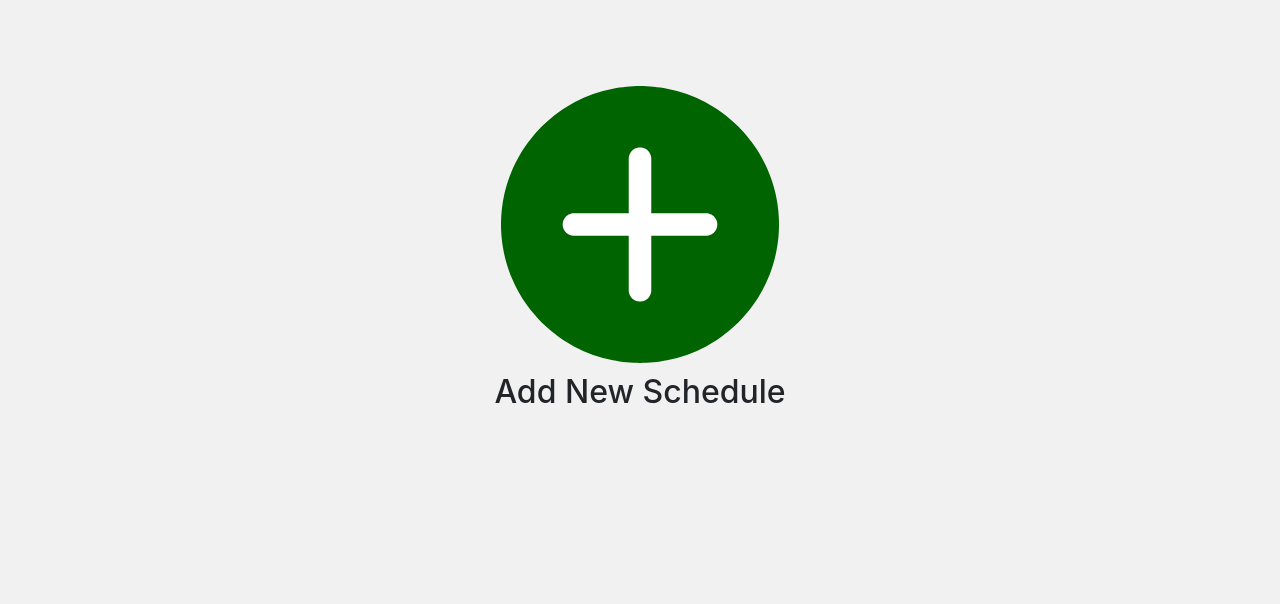
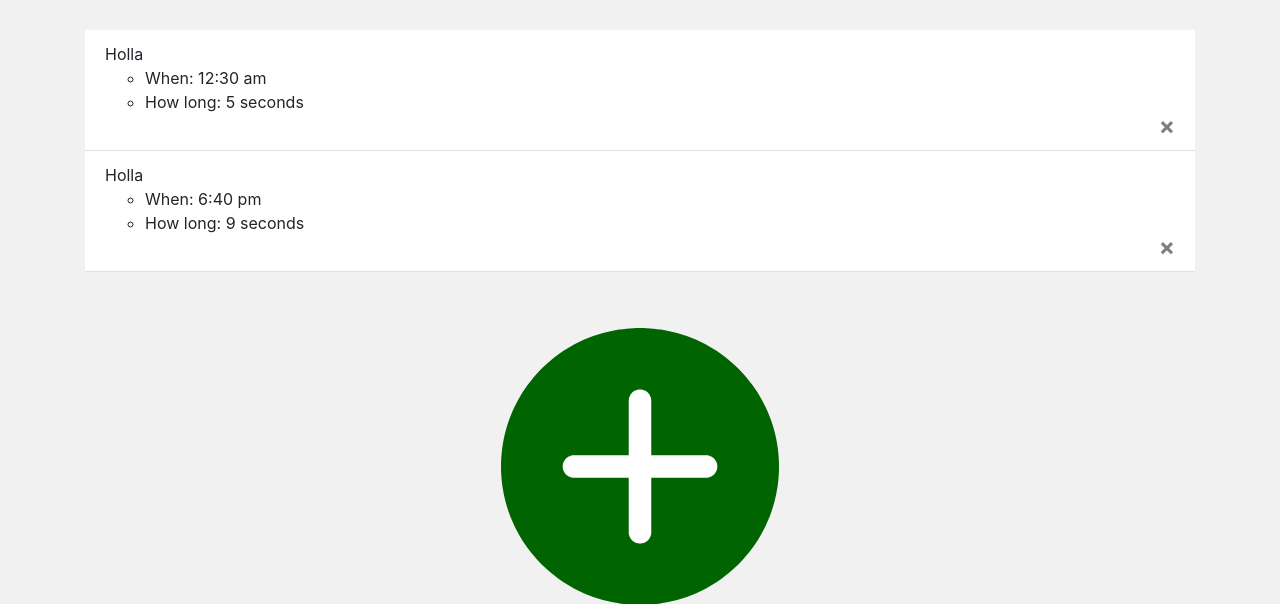
Before and after one commit to chris101wow/rst, a Flask app: page /schedules in a window 1280 px wide. Shown: the part 56-660 px from the top of the page. Run offline with Flask 3, Linux system fonts and the light colour scheme; a user stored in the database is signed in; some libraries are stand-ins or nearby versions.

Commit message:
almost done

```diff
--- a/website/models.py
+++ b/website/models.py
@@ -9,6 +9,8 @@ class Schedule(db.Model):
     duration = db.Column(db.Integer)
     timeh = db.Column(db.Integer)
     timem = db.Column(db.Integer)
+    timeh12 = db.Column(db.Integer)
+    per_of_day =db.Column(db.String(10))
     user_id = db.Column(db.Integer, db.ForeignKey('user.id'))
 
 
--- a/website/templates/schedule.html
+++ b/website/templates/schedule.html
@@ -5,7 +5,25 @@
     You Have No Schedules.
 </h1>
 {% endif%}
+<ul class="list-group list-group-flush" id="notes">
+{% for sched in user.Schedule %}
+  <li class="list-group-item">
+    {{ sched.name }}
+    <ul>
+        <li>
+            When: {{sched.timeh12}}:{{sched.timem}} {{sched.per_of_day}}
+        </li>
+        <li>
+            How long: {{sched.duration}} seconds
+        </li>
 
+    </ul>
+    <button type="button" class="close">
+      <span aria-hidden="true">&times;</span>
+    </button>
+  </li>
+  {% endfor %}
+</ul>
 <figure>
 <a href="/add_sched"> <img src="{{ url_for('static', filename='add_new.svg')}}" width="25%" class="add_new" ></a>
 
--- a/website/views.py
+++ b/website/views.py
@@ -1,7 +1,15 @@
 from flask import Blueprint,url_for,render_template,request,redirect,flash
 from flask_login import login_required, current_user
 import time
+from . import db
 from .models import Schedule
+from datetime import datetime
+
+def convert24(time):
+    # Parse the time string into a datetime object
+    t = datetime.strptime(time, '%I %p')
+    # Format the datetime object into a 24-hour time string
+    return t.strftime('%H')
 
 # Local time has date and time
 
@@ -48,8 +56,14 @@ def add_sched():
                 elif duration < 0:
                     flash("Duration must be greater than 0 seconds." ,category='error')
                 else:
+                    print()
+                    new_schedule = Schedule(name=name_of_schedule,timeh=int(convert24(str(TODh) +" "+per_of_day)),timem=TODm,timeh12=TODh,per_of_day=per_of_day,duration=duration,user_id=current_user.id)
+                    db.session.add(new_schedule)
+                    db.session.commit()
+                    flash("Added succesfully" , "succes")
                     return redirect(url_for('views.home'))
             else:
+
                 flash("You have to input a value for duration." ,category='error')
         else:
             flash("You have to input a value for time." ,category="error")
```
Also changed, not shown: instance/database.db.
